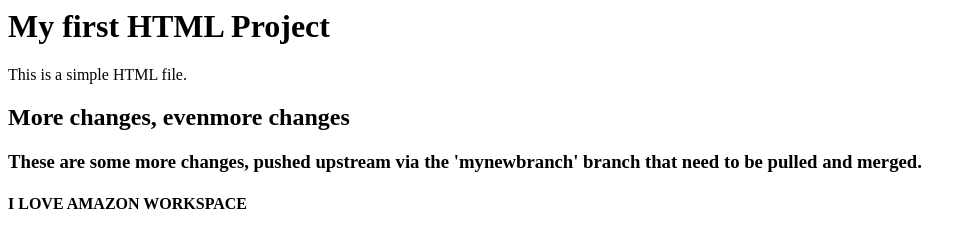
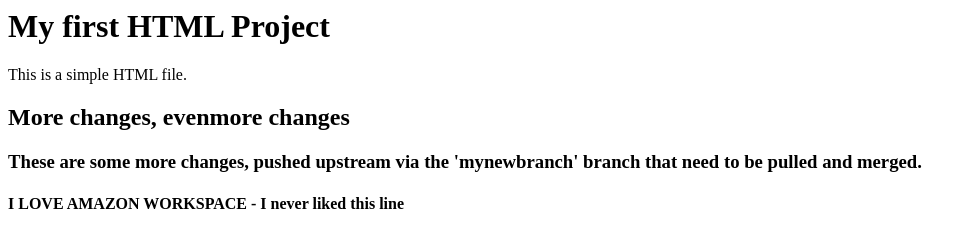
Before and after one commit to rowanhen/my-first-remote-repo, a plain HTML site: page index.html in a window 1280 px wide. Shown: the whole page, without its empty margins (0-976 px from the left). Drawn offline with Linux system fonts and the light colour scheme.

Commit message:
truthful statements

```diff
--- a/index.html
+++ b/index.html
@@ -2,4 +2,4 @@
 <p>This is a simple HTML file.</p>
 <h2>More changes, evenmore changes</h2>
 <h3>These are some more changes, pushed upstream via the 'mynewbranch' branch that need to be pulled and merged.</h3>
-<h4>I LOVE AMAZON WORKSPACE</h4>
+<h4>I LOVE AMAZON WORKSPACE - I never liked this line</h4>
```
